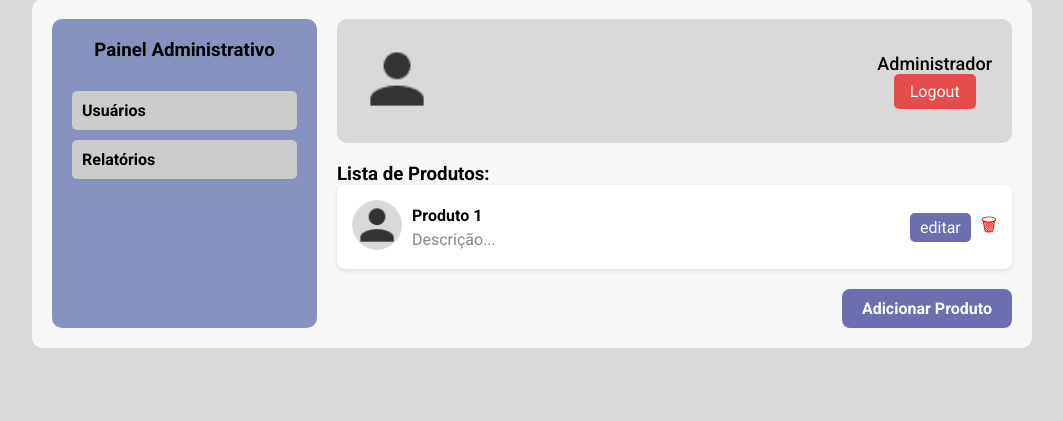
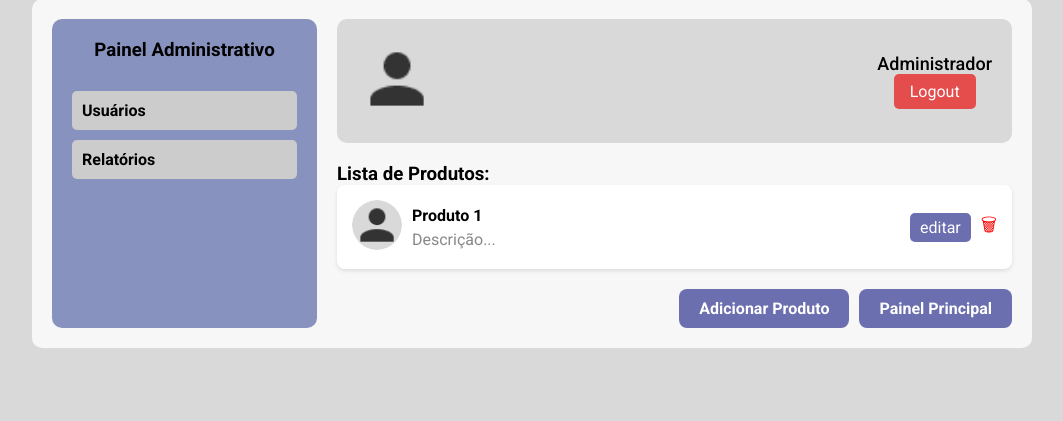
Before and after one commit to treinamento-devops-playground/mundo-pet, a PHP site: page /pages/adminProdutos.php in a window 1280 px wide. Shown: the part 105-526 px from the top of the page, without its empty margins (108-1171 px from the left). Run offline with PHP 8.4, Linux system fonts and the light colour scheme.

Commit message:
area de adm refatorada

```diff
--- a/app/css/adminProdutos.css
+++ b/app/css/adminProdutos.css
@@ -194,6 +194,7 @@ ul > li > a {
   display: flex;
   justify-content: flex-end;
   margin-top: 20px;
+  gap: 10px;
 }
 
 .add-product-btn {
--- a/app/pages/admin.php
+++ b/app/pages/admin.php
@@ -1,11 +1,13 @@
 <!DOCTYPE html>
 <html lang="pt-br">
+
 <head>
   <meta charset="UTF-8">
   <meta name="viewport" content="width=device-width, initial-scale=1.0">
   <title>Painel Administrativo - Mundo Pet</title>
   <link rel="stylesheet" href="../css/admin.css">
 </head>
+
 <body>
   <header>
     <nav id="nav-bar">
@@ -44,9 +46,10 @@
 
       <div class="admin-options">
         <button class="admin-btn">Agendamento</button>
-        <button class="admin-btn">Gerenciar Produtos</button>
+        <button class="admin-btn" onclick="window.location.href='adminProdutos.php'">Gerenciar Produtos</button>
       </div>
     </section>
   </div>
 </body>
+
 </html>
--- a/app/pages/adminProdutos.php
+++ b/app/pages/adminProdutos.php
@@ -1,11 +1,13 @@
 <!DOCTYPE html>
 <html lang="pt-br">
+
 <head>
   <meta charset="UTF-8">
   <meta name="viewport" content="width=device-width, initial-scale=1.0">
   <title>Painel Administrativo - Mundo Pet</title>
   <link rel="stylesheet" href="../css/adminProdutos.css">
 </head>
+
 <body>
   <header>
     <nav id="nav-bar">
@@ -63,7 +65,8 @@
 
           <!-- Botão Adicionar Produto -->
           <div class="add-product">
-          <a href="adicionar_produto.php" class="add-product-btn">Adicionar Produto</a>
+            <a href="admintabela.php" class="add-product-btn">Adicionar Produto</a>
+            <a href="admin.php" class="add-product-btn">Painel Principal</a>
           </div>
         </section>
     </section>
@@ -71,4 +74,5 @@
 
 
 </body>
+
 </html>
```
Also changed, not shown: app/pages/admintabela.php (+7 -3 lines), app/api/user.db (deleted), 1 other file. Lines whose indentation alone changed are shown as unchanged.
